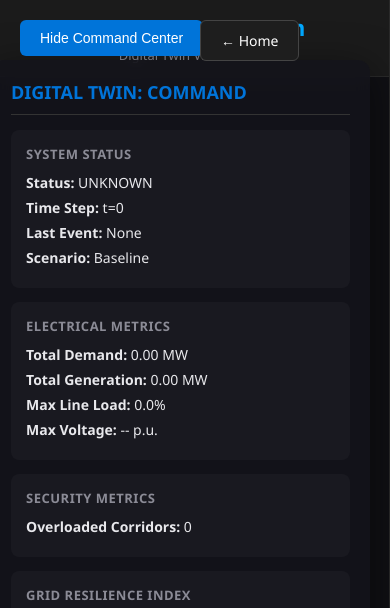
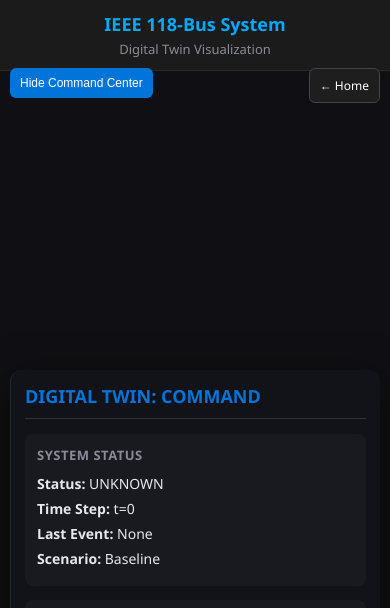
Before and after one commit to reza-abdi/project-SWING, a plain HTML site: page Digital_Twin_UI/ieee118.html in a window 390 px wide. Shown: the top 608 px of the page. Drawn offline with Linux system fonts and the light colour scheme; no server answers.

Commit message:
make digital twin layout responsive

```diff
--- a/Digital_Twin_UI/style.css
+++ b/Digital_Twin_UI/style.css
@@ -342,3 +342,41 @@ button.action-btn:disabled { cursor: not-allowed; opacity: 0.5; }
   border-top: 1px solid #334155;
   margin: 8px 0;
 }
+
+/* ---------------- RESPONSIVE LAYOUT ---------------- */
+@media (max-width: 900px) {
+  .side-panel { width: min(340px, calc(100vw - 32px)); right: 16px; }
+  .floating-btn { padding: 9px 14px; }
+  .floating-btn.home { left: 176px; }
+}
+
+@media (max-width: 640px) {
+  html, body { min-height: 100%; height: auto; }
+  .home-wrapper { min-height: 100svh; height: auto; padding: 36px 18px; }
+  .home-title { font-size: clamp(2rem, 10vw, 3rem); letter-spacing: 2px; }
+  .home-subtitle { font-size: 1.25rem; margin-bottom: 24px; }
+  .home-description { font-size: 1rem; padding: 18px; margin-bottom: 26px; }
+  .home-buttons { width: min(100%, 420px); flex-direction: column; gap: 12px; }
+  .grid-select-card { padding: 16px 18px; font-size: 1rem; }
+
+  .dashboard { position: relative; display: block; width: 100%; height: 100svh; min-height: 520px; overflow: hidden; }
+  .graph-column { width: 100%; height: 100%; border-right: 0; }
+  #cy { min-height: 0; width: 100%; }
+  .topbar { padding: 12px 8px; }
+  .topbar h1 { font-size: 18px; }
+  .floating-btn { top: 68px; padding: 8px 10px; font-size: 12px; }
+  .floating-btn.toggle { left: 10px; }
+  .floating-btn.home { left: auto; right: 10px; }
+  .side-panel { z-index: 5; top: auto; right: 10px; bottom: 10px; width: calc(100% - 20px); max-height: 55svh; padding: 14px; }
+  .card { padding: 12px; }
+  #line-tooltip { max-width: calc(100vw - 32px); font-size: 12px; }
+}
+
+@media (prefers-reduced-motion: reduce) {
+  *, *::before, *::after {
+    scroll-behavior: auto !important;
+    animation-duration: 0.01ms !important;
+    animation-iteration-count: 1 !important;
+    transition-duration: 0.01ms !important;
+  }
+}
```
